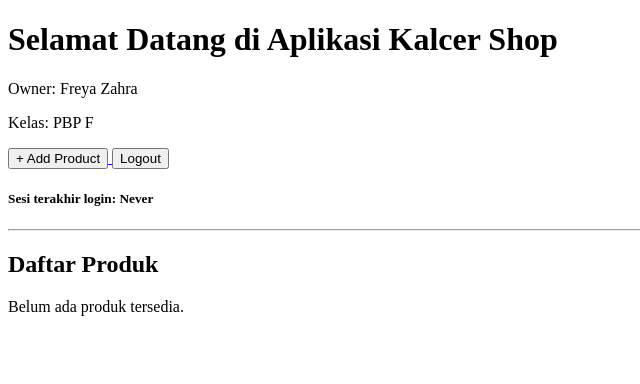
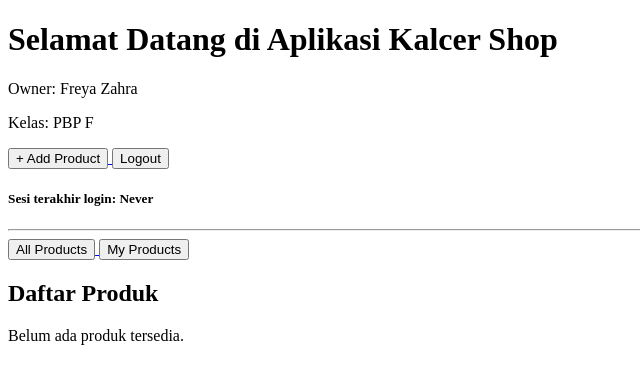
Before and after one commit to freyazahra/tokofootball, a Django app: page / in a window 1280 px wide. Shown: the top 384 px of the page, without its empty margins (0-640 px from the left). Run offline with Django 4.2, Linux system fonts and the light colour scheme; the visitor is signed in with stand-in values (Sample User, id 1); data that the repository does not hold is empty.

Commit message:
persiapan tugas 4

```diff
--- a/main/models.py
+++ b/main/models.py
@@ -8,4 +8,4 @@ class Product(models.Model):
     thumbnail = models.URLField()
     category = models.CharField(max_length=50)
     is_featured = models.BooleanField(default=False)
-    owner = models.ForeignKey(User, on_delete=models.CASCADE, default=1)
+    owner = models.ForeignKey(User, on_delete=models.CASCADE, null=True, blank=True)
--- a/main/templates/main.html
+++ b/main/templates/main.html
@@ -22,6 +22,13 @@
 <h5>Sesi terakhir login: {{ last_login }}</h5>
 
     <hr>
+
+<a href="?filter=all">
+    <button type="button">All Products</button>
+</a>
+<a href="?filter=my">
+    <button type="button">My Products</button>
+</a>
 
     <!-- Daftar Produk -->
  <h2>Daftar Produk</h2>
--- a/main/views.py
+++ b/main/views.py
@@ -13,13 +13,19 @@ from django.urls import reverse
 
 @login_required(login_url='/login')
 def home(request):
-    products = Product.objects.all()
+    filter_type = request.GET.get("filter", "all")   # baca query param
+
+    if filter_type == "my":
+        products = Product.objects.filter(owner=request.user)   # produk milik user login
+    else:
+        products = Product.objects.all()   # semua produk
+
     context = {
         "app_name": "Kalcer Shop",
         "student_name": "Freya Zahra",
         "student_class": "PBP F",
         "products": products,
-        'last_login': request.COOKIES.get('last_login', 'Never')
+        "last_login": request.COOKIES.get("last_login", "Never"),
     }
     return render(request, "main.html", context)
 
@@ -27,15 +33,14 @@ def home(request):
 #jadi intinya di views ini kita kayak simpan varibel buat bisa di aksem di main.html
 
 def create_product(request):
-    if request.method == "POST":
-        form = ProductForm(request.POST)
-        if form.is_valid():
-            product = form.save(commit=False)  # jangan langsung save
-            product.owner = request.user       # isi owner dengan user yang login
-            product.save()                     # baru simpan ke DB
-            return redirect("main:show_main")  # balik ke main setelah tambah produk
-    else:
-        form = ProductForm()
+    form = ProductForm(request.POST or None)
+
+    if form.is_valid() and request.method == "POST":
+        product = form.save(commit=False)
+        product.owner = request.user       # isi owner dengan user yang login
+        product.save()                     # baru simpan ke DB
+        return redirect("main:show_main")  # balik ke main setelah tambah produk
+
     return render(request, "product_form.html", {"form": form})
 
 @login_required(login_url='/login')
```
Also changed, not shown: main/migrations/0003_alter_product_owner.py (added).
